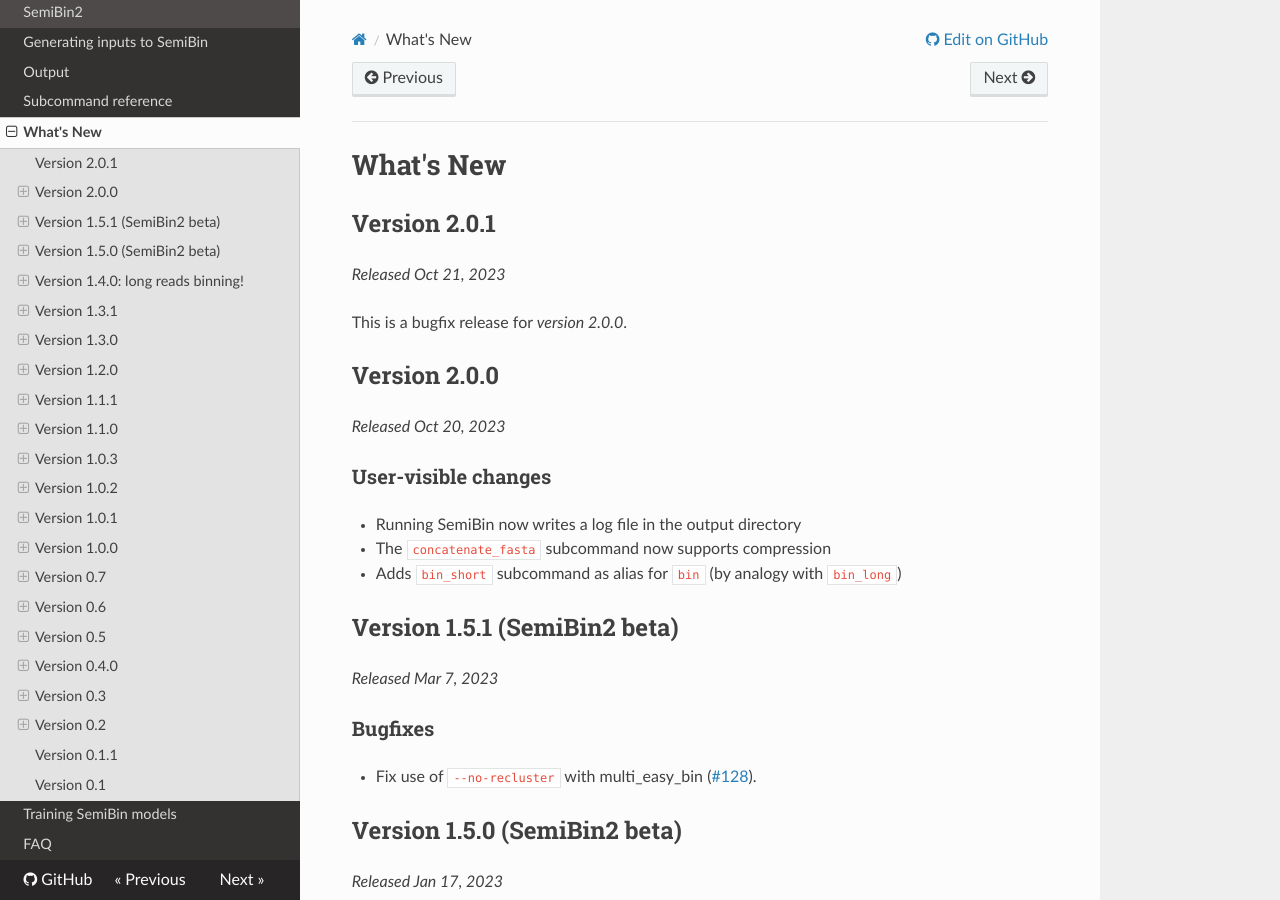
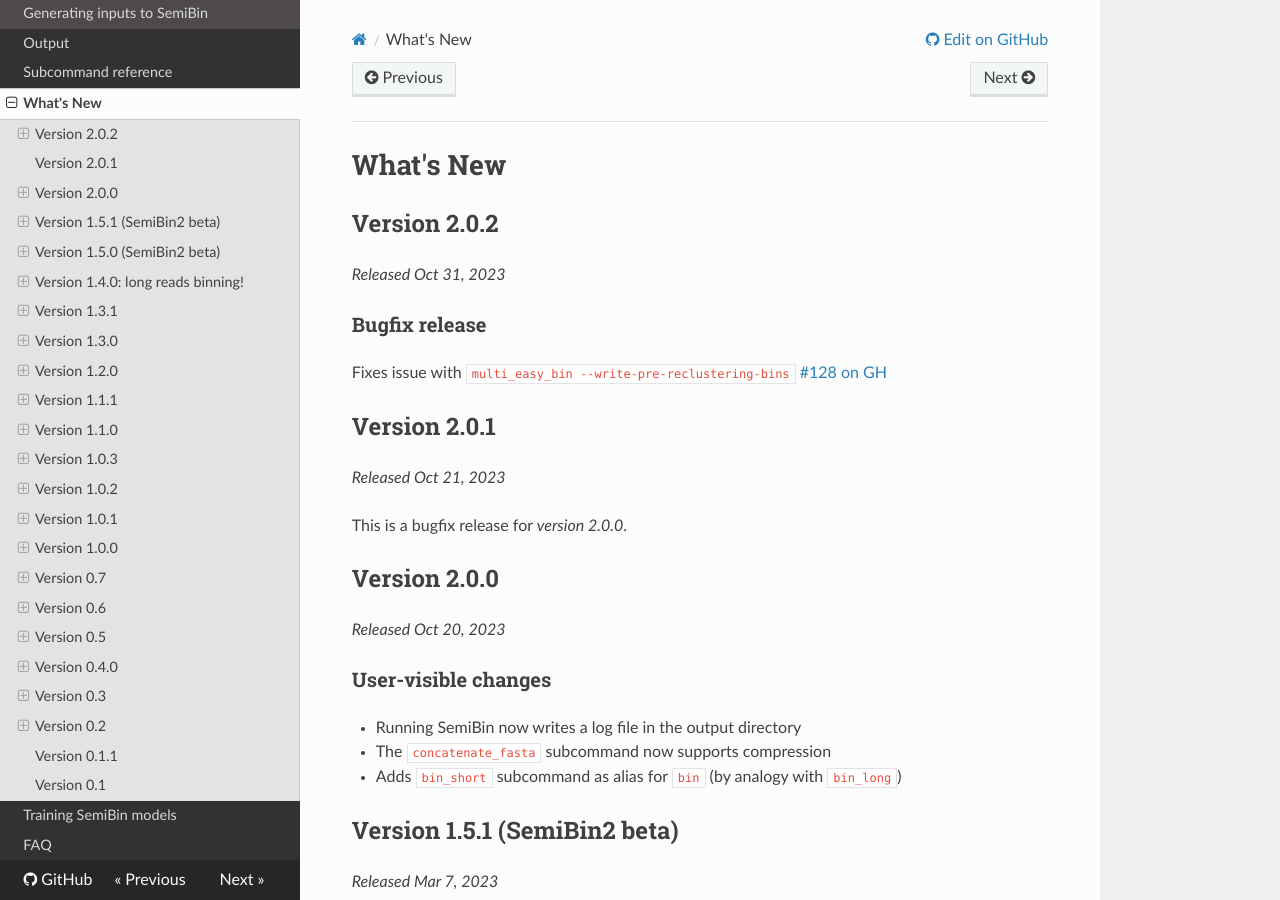
Before and after one commit to BigDataBiology/SemiBin, an MkDocs documentation site: the page built from docs/whatsnew.md, in a window 1280 px wide and 900 px high. Built offline with MkDocs 1.6.1, drawn with Linux system fonts in a browser that asks for light colours; nearby versions of some CDN libraries.

Commit message:
Doc Forward port docs for version 2.0.2
This was a bugfix release, fixing issue #128 (multi_easy_bin with --write-pre-recluster)

```diff
--- a/docs/whatsnew.md
+++ b/docs/whatsnew.md
@@ -1,4 +1,12 @@
 # What's New
+
+## Version 2.0.2
+
+*Released Oct 31, 2023*
+
+### Bugfix release
+
+Fixes issue with `multi_easy_bin --write-pre-reclustering-bins` [#128 on GH](https://github.com/BigDataBiology/SemiBin/issues/128#issuecomment-1784742272)
 
 ## Version 2.0.1
 
```
Also changed, not shown: 1 other file.
